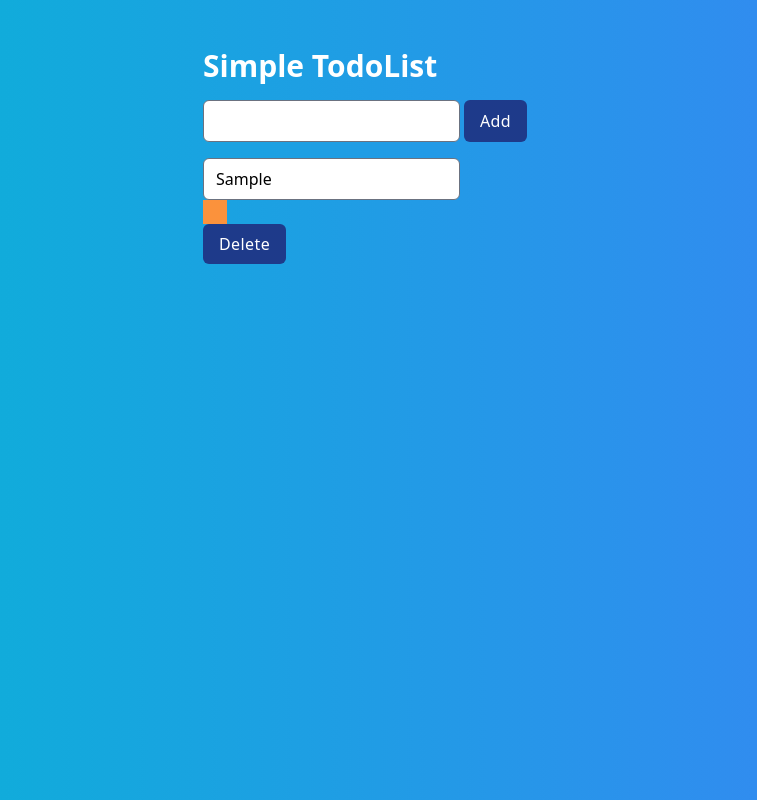
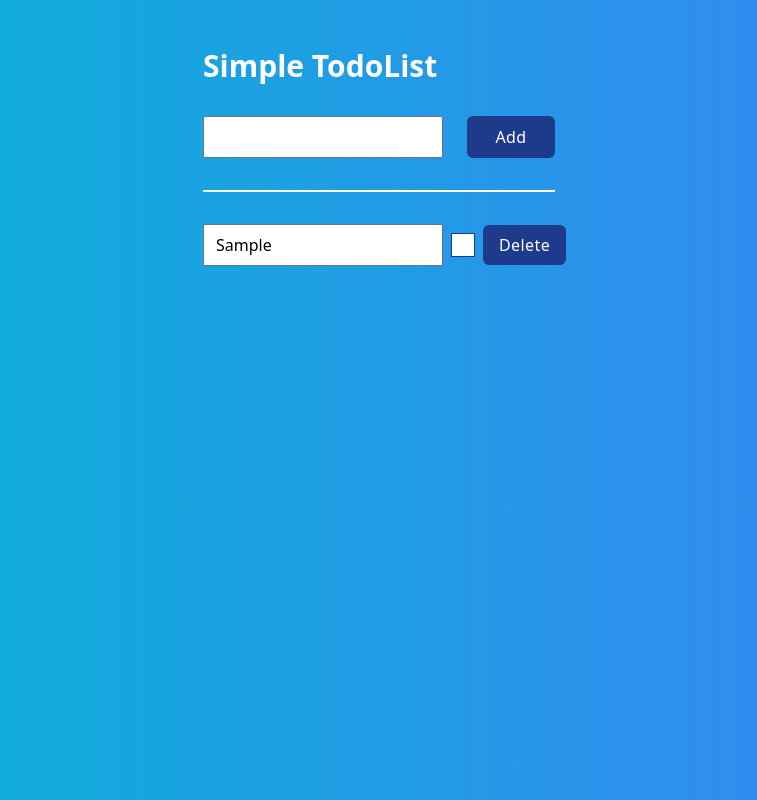
Before and after one commit to s-yoshiii/react-ts-simple-todolist, a React (Create React App) app: page / in a window 1280 px wide. Both pictures are taken after typing "Sample" into the empty fields and a click on the button "Add". Shown: the whole page, without its empty margins (261-1018 px from the left). Built offline with nearby package versions, Linux system fonts and the light colour scheme.

Commit message:
レイアウト調整

```diff
--- a/src/App.tsx
+++ b/src/App.tsx
@@ -13,18 +13,18 @@ function App() {
   return (
     <div className="flex justify-center min-h-screen bg-gradient-to-r from-cyan-500 to-blue-500">
       <div className="container max-w-md p-4 md:p-12">
-        <h1 className="text-3xl font-bold text-white mb-4">Simple TodoList</h1>
+        <h1 className="text-3xl font-bold text-white mb-8">Simple TodoList</h1>
         <form onSubmit={(e) => handleSubmit(e)}>
-          <div className="flex justify-start mb-4">
+          <div className="flex justify-between mb-8 pb-8 border-b-2 border-white">
             <input
               type="text"
-              className="form-input rounded-md focus:bg-green-50 transition ease-in duration-200 mr-1"
+              className="form-input rounded-sm focus:bg-green-50 focus:border-blue-900 w-60 transition ease-in duration-200 mr-2"
               onChange={(e) => handleChange(e)}
               value={inputValue}
             />
             <button
               type="submit"
-              className="rounded-md bg-blue-900 text-white px-4 py-2 tracking-wide"
+              className="rounded-md bg-blue-900 text-white px-4 py-2 tracking-wide w-1/4"
             >
               Add
             </button>
@@ -32,21 +32,19 @@ function App() {
         </form>
         <ul>
           {todos.map((todo) => (
-            <li key={todo.id}>
+            <li className="flex justify-start items-center mb-4" key={todo.id}>
               <input
-                className="form-input rounded-md focus:bg-green-50 transition ease-in duration-200"
+                className="form-input rounded-sm focus:bg-green-50 focus:border-blue-900 disabled:bg-gray-300 w-60 transition ease-in duration-200 mr-2"
                 type="text"
                 value={todo.inputValue}
                 onChange={(e) => handleEdit(todo.id, e.target.value)}
                 disabled={todo.checked}
               />
-              <div className="before:content-[''] before:block before:w-6 before:h-6 before:border-orange-400 before:bg-orange-400 before:border relative">
-                <input
-                  type="checkbox"
-                  className="form-checkbox absolute top-0 left-0 opacity-0"
-                  onChange={(e) => handleCheck(todo.id, todo.checked)}
-                />
-              </div>
+              <input
+                type="checkbox"
+                className="form-checkbox w-6 h-6 border-blue-900 text-blue-900 border-1 shadow-none focus:ring focus:ring-blue-900 focus:ring-offset-0 focus:ring-opacity-0 mr-2"
+                onChange={(e) => handleCheck(todo.id, todo.checked)}
+              />
               <button
                 type="button"
                 className="rounded-md bg-blue-900 text-white px-4 py-2 tracking-wide"
```
